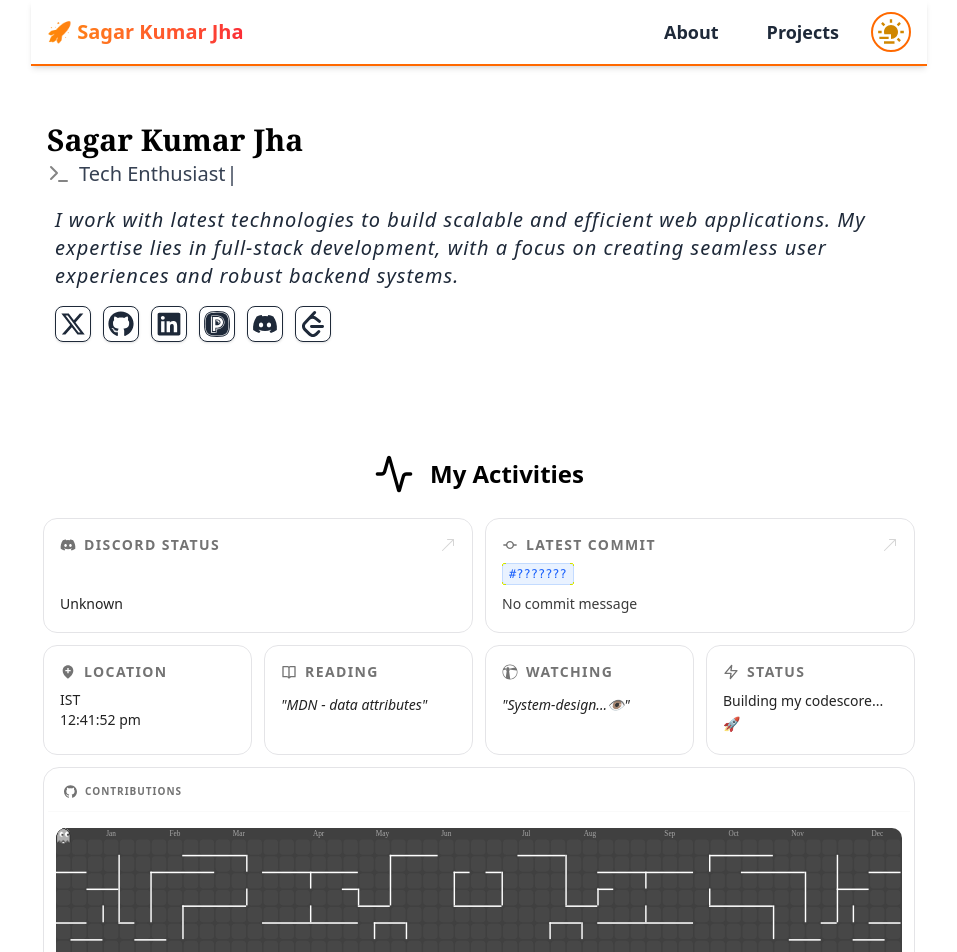
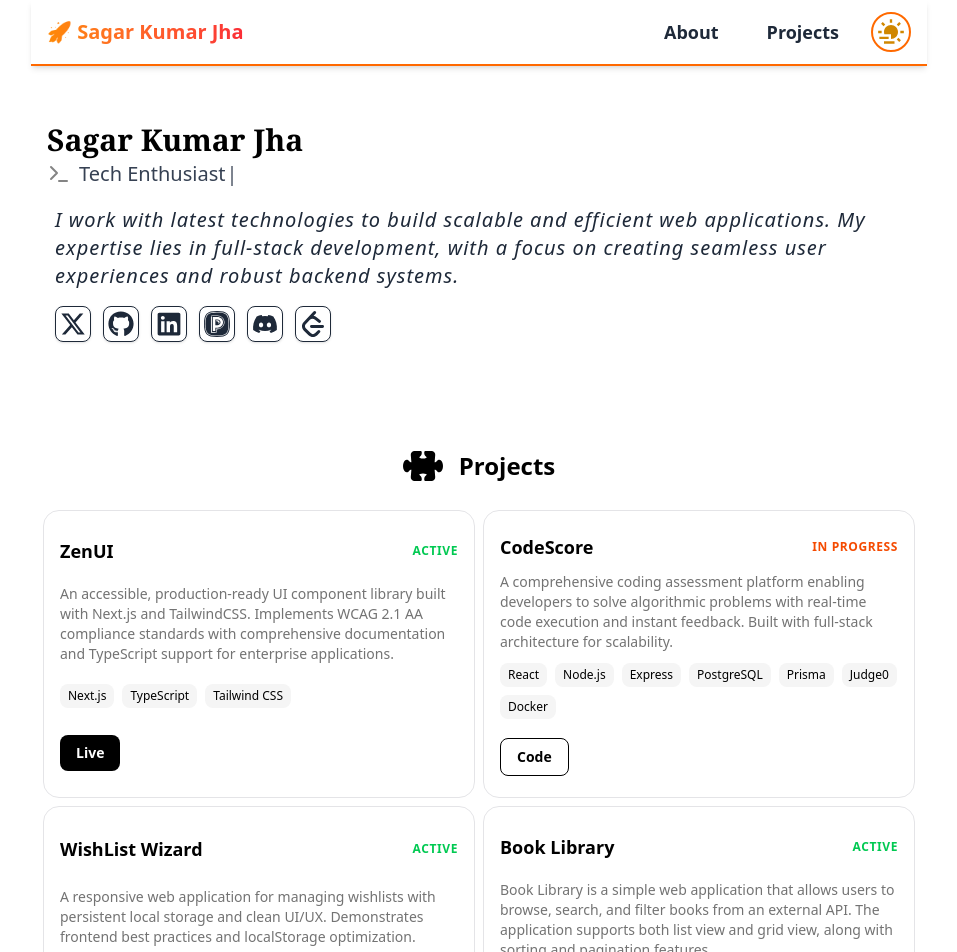
Before and after one commit to DevSagarKumarJha/me, a Next.js app: page / in a window 1280 px wide. Shown: the top 952 px of the page, without its empty margins (161-1118 px from the left). Built offline with nearby package versions, Linux system fonts and the light colour scheme; no server answers.

Commit message:
Added Projects

```diff
--- a/src/app/page.tsx
+++ b/src/app/page.tsx
@@ -1,6 +1,8 @@
 import Activities from "@/components/activity_components/Activities";
 import DiscordMessageBox from "@/components/contact_components/MessageBox";
 import IntroComponent from "@/components/page_components/IntroComponent";
+import ProjectsGrid from "@/components/project_components/ProjectsGrid";
+import { projects } from "@/data/projects";
 import { MessageSquareCodeIcon } from "lucide-react";
 import { Suspense } from "react";
 
@@ -9,14 +11,17 @@ export default function Home() {
   return (
     <main className="sm:py-12 py-3">
       <IntroComponent />
+
+      <div className="mt-16 px-3 py-8">
+        <ProjectsGrid title="Projects" projects={projects} />
+      </div>
+
       <Activities />
       <section className="mt-16 px-3 py-8">
         <div className="flex items-center justify-center gap-4 mb-6">
           <MessageSquareCodeIcon className="w-10 h-10 text-black dark:text-white" />
           <div>
-            <h2 className="text-xl sm:text-2xl font-bold">
-              Send me a message
-            </h2>
+            <h2 className="text-xl sm:text-2xl font-bold">Send me a message</h2>
           </div>
         </div>
 
--- /dev/null
+++ b/src/app/projects/layout.tsx
@@ -0,0 +1,14 @@
+import { Metadata } from "next";
+
+export const metadata: Metadata = {
+  title: "Projects | Sagar Kumar Jha",
+  description: "Project built by Sagar Kumar Jha",
+};
+
+export default function ProjectPageLayout({
+  children,
+}: {
+  children: React.ReactNode;
+}) {
+  return <main className="max-w-4xl mx-auto sm:py-12 py-3">{children}</main>;
+}
--- /dev/null
+++ b/src/app/projects/page.tsx
@@ -0,0 +1,11 @@
+import ProjectsGrid from '@/components/project_components/ProjectsGrid';
+import { projects } from '@/data/projects'
+import React from 'react'
+
+const ProjectPage = () => {
+  return (
+    <ProjectsGrid title='Projects' description="A collection of things I've built." projects={projects}/>
+  );
+}
+
+export default ProjectPage
--- /dev/null
+++ b/src/components/project_components/ProjectCard.tsx
@@ -0,0 +1,64 @@
+
+import { Project } from "@/types/project";
+import React from "react";
+
+type ProjectCardProps = {
+  project: Project;
+};
+
+const ProjectCard: React.FC<ProjectCardProps> = ({ project }) => {
+  const { name, description, tech, status, live, link, repo } = project;
+    let color = "text-black dark:text-white";
+
+    if(status === "active") color ="text-green-500";
+    else if (status === "in_progress") color = "text-orange-600"
+    else if (status === "maintained") color = "text-teal-600"
+    else if (status === "archived") color="text-gray-500"
+      return (
+        <div className="group relative rounded-2xl p-3 sm:p-4 border transition-all duration-300 overflow-hidden backdrop-blur-sm bg-white border-zinc-200 hover:border-zinc-300 hover:shadow-sm dark:bg-zinc-900/30 dark:border-zinc-800/50 dark:hover:bg-zinc-900/50 dark:hover:border-zinc-700 h-72 flex flex-col justify-around">
+          <div className="flex items-center justify-between">
+            <h3 className="text-lg font-semibold">{name}</h3>
+            <span
+              className={`text-xs uppercase tracking-wider font-semibold ${color}`}
+            >
+              {status.replace("_", " ")}
+            </span>
+          </div>
+
+          <p className="text-sm text-muted-foreground">{description}</p>
+
+          <div className="flex flex-wrap gap-2">
+            {tech.map((t) => (
+              <span key={t} className="text-xs px-2 py-1 rounded-md bg-muted">
+                {t}
+              </span>
+            ))}
+          </div>
+
+          <div className="flex gap-3 pt-2 text-sm">
+            {live && link && (
+              <a
+                href={link}
+                target="_blank"
+                rel="noreferrer"
+                className="px-4 py-2 rounded-md font-semibold bg-black text-white dark:bg-white dark:text-zinc-900 hover:opacity-80"
+              >
+                Live
+              </a>
+            )}
+            {repo && (
+              <a
+                href={repo}
+                target="_blank"
+                rel="noreferrer"
+                className="px-4 py-2 rounded-md font-semibold border hover:bg-zinc-200 hover:dark:bg-zinc-800"
+              >
+                Code
+              </a>
+            )}
+          </div>
+        </div>
+      );
+};
+
+export default ProjectCard;
--- /dev/null
+++ b/src/components/project_components/ProjectsGrid.tsx
@@ -0,0 +1,35 @@
+import { Project } from "@/types/project";
+import React from 'react'
+import { BsPuzzleFill } from "react-icons/bs";
+import ProjectCard from "./ProjectCard";
+
+interface ProjectGridProps{
+    title:string;
+    description?:string;
+    projects: Project[];
+}
+
+const ProjectsGrid:React.FC<ProjectGridProps> = ({title, description, projects}) => {
+  return (
+    <div>
+      <div className="flex items-center justify-center gap-4 mb-6">
+        <BsPuzzleFill className="w-10 h-10 text-black dark:text-white" />
+        <div>
+          <h2 className="text-xl sm:text-2xl font-bold">{title}</h2>
+          {description && <p className="text-muted-foreground">
+            {description}
+          </p>}
+        </div>
+      </div>
+      <div className="grid sm:grid-cols-2 gap-2">
+        {projects.map((project) => (
+          <div key={project.name}>
+            <ProjectCard project={project} />
+          </div>
+        ))}
+      </div>
+    </div>
+  );
+}
+
+export default ProjectsGrid
--- a/src/data/projects.ts
+++ b/src/data/projects.ts
@@ -1,20 +1,33 @@
-export const projects = [
+import { Project, ProjectStatus } from "@/types/project";
+
+
+export const projects: Project[] = [
   {
     name: "ZenUI",
     description:
       "An accessible, production-ready UI component library built with Next.js and TailwindCSS. Implements WCAG 2.1 AA compliance standards with comprehensive documentation and TypeScript support for enterprise applications.",
-    tech: ["Next.js", "TypeScript", "Tailwind CSS", "WCAG"],
+    tech: ["Next.js", "TypeScript", "Tailwind CSS"],
     link: "https://zenui.dev",
     live: true,
     impact: "50+ reusable components",
+    status: ProjectStatus.ACTIVE,
   },
   {
     name: "CodeScore",
     description:
       "A comprehensive coding assessment platform enabling developers to solve algorithmic problems with real-time code execution and instant feedback. Built with full-stack architecture for scalability.",
-    tech: ["React", "Node.js", "Express", "MongoDB"],
+    tech: [
+      "React",
+      "Node.js",
+      "Express",
+      "PostgreSQL",
+      "Prisma",
+      "Judge0",
+      "Docker",
+    ],
     repo: "https://github.com/DevSagarKumarJha/codescore",
     impact: "100+ problem sets",
+    status: ProjectStatus.IN_PROGRESS,
   },
   {
     name: "WishList Wizard",
@@ -24,5 +37,16 @@ export const projects = [
     link: "https://wish-list-wizard.vercel.app/",
     repo: "https://github.com/DevSagarKumarJha/WishListWizard",
     live: true,
+    status: ProjectStatus.ACTIVE,
+  },
+  {
+    name: "Book Library",
+    description:
+      "Book Library is a simple web application that allows users to browse, search, and filter books from an external API. The application supports both list view and grid view, along with sorting and pagination features.",
+    tech: ["HTML/CSS", "JavaScript", "FreeApi"],
+    link: "https://devsagarkumarjha.github.io/BookLibrary/",
+    repo: "https://github.com/DevSagarKumarJha/BookLibrary",
+    live: true,
+    status: ProjectStatus.ACTIVE,
   },
 ];
--- a/src/sections/FooterSection.tsx
+++ b/src/sections/FooterSection.tsx
@@ -2,7 +2,6 @@
 
 import React from "react";
 import { motion } from "framer-motion";
-import { FiGithub, FiLinkedin, FiMail } from "react-icons/fi";
 import { RiGithubFill, RiLinkedinFill, RiMailFill } from "react-icons/ri";
 
 const FooterSection = () => {
--- /dev/null
+++ b/src/types/project.ts
@@ -0,0 +1,17 @@
+export enum ProjectStatus {
+  ACTIVE = "active",
+  IN_PROGRESS = "in_progress",
+  MAINTAINED = "maintained",
+  ARCHIVED = "archived",
+}
+
+export interface Project {
+  name: string;
+  description: string;
+  tech: string[];
+  link?: string;
+  repo?: string;
+  live?: boolean;
+  impact?: string;
+  status: ProjectStatus;
+}
```
